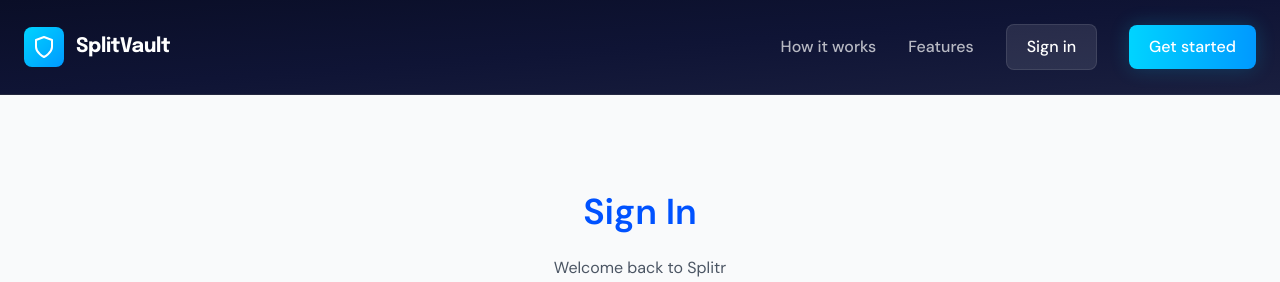
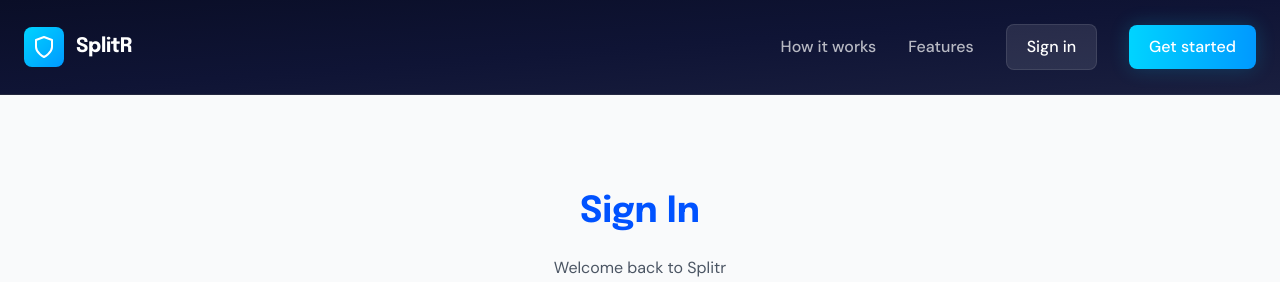
Before and after one commit to KohHuiLyn/split-revenue-platform, a Next.js app in the folder frontend/: page /login in a window 1280 px wide. Shown: the top 282 px of the page. Built offline with nearby package versions, Linux system fonts and the light colour scheme; no server answers.

Commit message:
fix hero font

```diff
--- a/frontend/components/Navigation.tsx
+++ b/frontend/components/Navigation.tsx
@@ -17,8 +17,8 @@ export function Navigation() {
           <div className="w-10 h-10 bg-gradient-to-br from-[#00d4ff] to-[#0099ff] rounded-lg flex items-center justify-center">
             <Shield className="w-6 h-6 text-white" />
           </div>
-          <Link href="/" className="font-['Epilogue'] text-xl font-bold tracking-tight text-white">
-            SplitVault
+          <Link href="/" className="font-display text-xl font-bold tracking-tight text-white">
+            SplitR
           </Link>
         </div>
 
--- a/frontend/pages/_app.tsx
+++ b/frontend/pages/_app.tsx
@@ -3,25 +3,24 @@ import type { AppProps } from 'next/app';
 import { Epilogue, DM_Sans } from 'next/font/google';
 import { AuthProvider } from '@/context/AuthContext';
 import { Navigation } from '@/components/Navigation';
-import '@/styles/globals.css';
+import '../styles/globals.css';
 
 const epilogue = Epilogue({
   subsets: ['latin'],
   weight: ['400', '500', '600', '700', '800'],
   variable: '--font-display',
-  display: 'swap'
+  display: 'swap',
 });
 
 const dmSans = DM_Sans({
   subsets: ['latin'],
   weight: ['400', '500', '600'],
-  variable: '--font-body',
-    display: 'swap'
+  display: 'swap',
 });
 
 export default function App({ Component, pageProps }: AppProps) {
   return (
-    <div className={`${epilogue.variable} ${dmSans.variable}`}>
+    <div className={`${dmSans.className} ${epilogue.variable}`}>
       <AuthProvider>
         <Navigation />
         <Component {...pageProps} />
--- a/frontend/pages/index.tsx
+++ b/frontend/pages/index.tsx
@@ -30,8 +30,8 @@ export default function Home() {
                 <span className="text-sm font-medium text-white/80">Trusted by 2,400+ creator teams</span>
               </div>
 
-              <h1 className="font-['Epilogue'] text-6xl md:text-7xl font-bold leading-[1.1] tracking-tight">
-                Revenue splitting
+                <h1 className="font-display text-6xl md:text-7xl font-bold leading-[1.1] tracking-tight">
+                 Revenue splitting
                 <br />
                 <span className="bg-gradient-to-r from-[#00d4ff] via-[#0099ff] to-[#ff6b4a] bg-clip-text text-transparent">
                   without trust
@@ -110,7 +110,7 @@ export default function Home() {
           <div id="use-cases" className="pt-32">
             <div className="text-center mb-12">
               <p className="text-white/50 uppercase tracking-wider text-sm font-semibold mb-2">Trusted by</p>
-              <h2 className="font-['Epilogue'] text-3xl font-bold">Creator teams across industries</h2>
+              <h2 className="font-display text-3xl font-bold">Creator teams across industries</h2>
             </div>
             <div className="grid md:grid-cols-4 gap-6">
               {[
--- a/frontend/styles/globals.css
+++ b/frontend/styles/globals.css
@@ -2,28 +2,28 @@
 @tailwind components;
 @tailwind utilities;
 
+
 @layer base {
   :root {
-
     --font-size: 16px;
-    --font-display: 'Epilogue', system-ui, -apple-system, sans-serif;
-    --font-body: 'DM Sans', system-ui, -apple-system, sans-serif;
     --cyan: #00d4ff;
     --coral: #ff6b4a;
     --navy: #0a0e27;
     --navy-light: #1a1f3f;
   }
 
-  body {
-    font-family: var(--font-body);
-  }
-
   html {
     scroll-behavior: smooth;
   }
+
+  h1, h2, h3, h4, h5, h6 {
+    font-family: var(--font-display), sans-serif;
+  }
 }
 
-
+.font-display {
+  font-family: var(--font-display), sans-serif;
+}
 .container {
   @apply max-w-7xl mx-auto px-4 sm:px-6 lg:px-8;
 }
```
Also changed, not shown: 1 other file (tests, documents, lock files or other folders).
